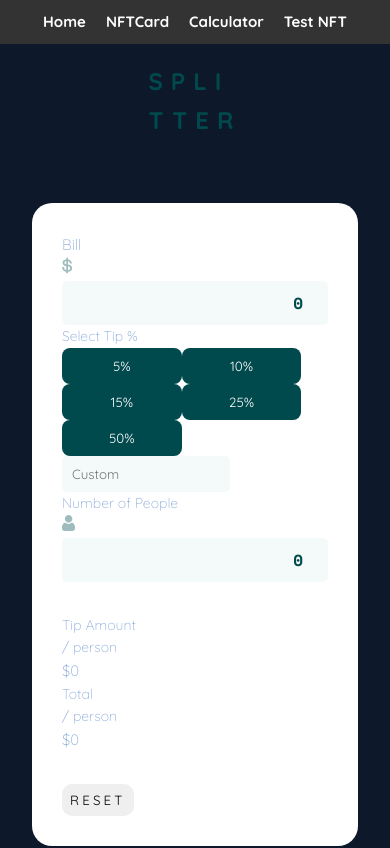
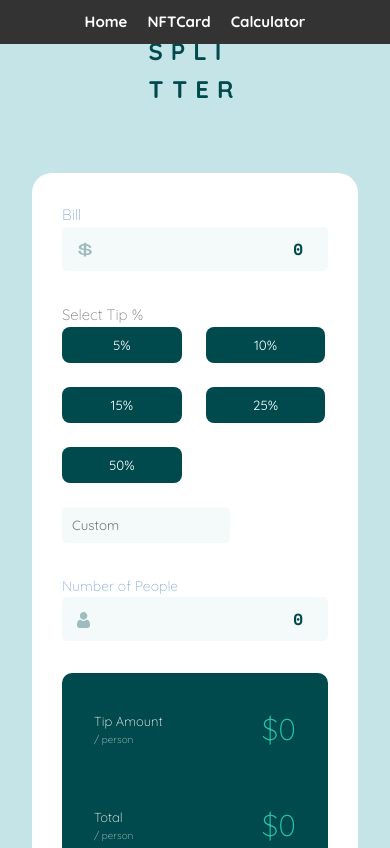
Before and after one commit to owdea/react-rework, a React (Vite) app: page /calculator in a window 390 px wide. Shown: the top 848 px of the page. Built offline with nearby package versions, Linux system fonts and the light colour scheme.

Commit message:
File management

```diff
--- a/src/App.tsx
+++ b/src/App.tsx
@@ -2,9 +2,8 @@ import './App.css'
 import Home from './pages/Home'
 import {BrowserRouter as Router, Route, Switch} from "react-router-dom"
 import Layout from './layouts/Layout'
-import Test from './pages/Test'
-import Calculator2 from './modules/calculator/Calculator2'
 import NFTCard from "./pages/NFTCardPage"
+import Calculator from './pages/Calculator'
 
 function App() {
   return (
@@ -18,10 +17,7 @@ function App() {
             <NFTCard/>
           </Route>
           <Route path="/calculator">
-            <Calculator2/>
-          </Route>
-          <Route path="/test">
-            <Test/>
+            <Calculator/>
           </Route>
         </Switch>
       </Layout>
--- a/src/layouts/components/Navbar.tsx
+++ b/src/layouts/components/Navbar.tsx
@@ -14,9 +14,6 @@ const Navbar = () => {
         <li className={styles.li}>
           <Link to="calculator" className={styles.link}>Calculator</Link>
         </li>
-        <li className={styles.li}>
-          <Link to="test" className={styles.link}>Test NFT</Link>
-        </li>
       </ul>
     </nav>
   );
--- a/src/modules/calculator/Calculator2.tsx
+++ /dev/null
@@ -1,112 +0,0 @@
-import PercentButton from "./components/PercentButton.tsx";
-import ResetButton from "./components/ResetButton.tsx";
-import CalculatorInput from "./components/CalculatorInput.tsx";
-import CustomPercentInput from "./components/CustomPercentInput.tsx";
-import useCalculatorLogic from "./hooks/useCalculatorLogic.tsx";
-import Dollar from "../../assets/Calculator/icon-dollar.svg";
-import People from "../../assets/Calculator/icon-person.svg";
-const Calculator2 = () => {
-  const {
-    bill,
-    onBillChangeHandler,
-    customInput,
-    customTipChangeHandler,
-    numberOfPeople,
-    onPeopleChangeHandler,
-    tipPerPerson,
-    totalPerPerson,
-    resetValues,
-    buttonsData,
-    disableResetButton,
-  } = useCalculatorLogic();
-
-  const buttons = buttonsData.map((button, index) => (
-    <PercentButton
-      key={index}
-      text={button.text}
-      onClick={button.handler}
-      disabled={false}
-    />
-  ));
-
-  return (
-    <body>
-        <h2>
-            spli<span>tter</span>
-        </h2>
-
-        <main>
-            <div id="main-left">
-                <div id="main-left-top">
-                    <label htmlFor="bill">Bill</label>
-                    <div id="bill">
-                        <img src={Dollar} alt="icon dollar" />
-                        <CalculatorInput
-                            name="bill"
-                            placeholder="0"
-                            value={bill}
-                            onChange={onBillChangeHandler}
-                        />
-                    </div>
-                </div>
-
-                <div id="main-left-middle">
-                    <p>Select Tip %</p>
-                    <div className="percentage-choice">
-                        {buttons}
-                        <CustomPercentInput
-                            value={customInput}
-                            onChange={customTipChangeHandler}
-                        />
-                    </div>
-                </div>
-                <div id="main-left-bottom">
-                    <div id="people-information">
-                        <p>Number of People</p>
-                        <p className="if-zero-number"></p>
-                    </div>
-                    <div id="number-people">
-                        <img src={People} alt="icon person" />
-                        <CalculatorInput
-                            placeholder="0"
-                            value={numberOfPeople}
-                            onChange={onPeopleChangeHandler}
-                        />
-                    </div>
-                </div>
-            </div>
-
-            <div id="main-right">
-                <div id="main-right-top">
-                    <div>
-                        <p className="tip-person">Tip Amount</p>
-                        <p className="person">/ person</p>
-                    </div>
-                    <div className="tip-total">
-                        <div className="dollar"></div>
-                        <span>$</span>
-                        <span id="result-tip">{tipPerPerson}</span>
-                    </div>
-                </div>
-                <div id="main-right-middle">
-                    <div>
-                        <p className="tip-person">Total</p>
-                        <p className="person">/ person</p>
-                    </div>
-                    <div className="tip-total">
-                        <div className="dollar"></div>
-                        <span>$</span>
-                        <span id="result-total">{totalPerPerson}</span>
-                    </div>
-                </div>
-                <ResetButton
-                    disabled={ disableResetButton() }
-                    onClick={ resetValues }
-                />
-            </div>
-        </main>
-    </body>
-  );
-};
-
-export default Calculator2;
--- a/src/pages/Calculator.tsx
+++ b/src/pages/Calculator.tsx
@@ -1,7 +1,7 @@
-import Calculator2 from "../modules/calculator/Calculator2";
+import CalculatorComponent from "../modules/calculator/CalculatorComponent";
 
 function Calculator() {
-    return <Calculator2/>
+    return <CalculatorComponent/>
 }
 
 export default Calculator;
--- a/src/pages/Test.tsx
+++ /dev/null
@@ -1,11 +0,0 @@
-import CalculatorComponent from "../modules/calculator/CalculatorComponent";
-
-const Test = () => {
-    return (
-        <div>
-            <CalculatorComponent/>
-        </div>
-    )
-}
-
-export default Test;
--- a/src/styles/Calculator-backup.css
+++ /dev/null
@@ -1,254 +0,0 @@
-@import url('https://fonts.googleapis.com/css2?family=Space+Mono:wght@700&display=swap');
-
-:root{
-    --veryDarkCyan : hsl(183, 100%, 15%);
-    --darkGrayishCyan : hsl(186, 14%, 43%);
-    --grayishCyan : hsl(184, 14%, 56%);
-    --lightGrayishCyan : hsl(185, 41%, 84%);
-    --veryLIghtGrayishCyan : hsl(189, 41%, 97%);
-    --StrongCyan : hsl(172, 67%, 45%);
-    --White : hsl(0, 0%, 100%);
-    --fontSize : 24px;
-}
-
-*{
-    padding: 0;
-    margin: 0;
-    box-sizing: border-box;
-    font-family:'Space Mono', sans-serif;
-}
-
-body{
-    min-height: 100vh;
-    width: 100%;
-    font-size: 15px;
-    display : flex;
-    flex-direction: column;
-    justify-content: center;
-    align-items: center;
-    background-color: var(--lightGrayishCyan);
-    gap: 4rem;
-}
-
-h2{
-    text-transform: uppercase;
-    letter-spacing: 0.5rem;
-    color: var(--veryDarkCyan);
-    font-size: var(--fontSize);
-}
-
-h2 span{
-    display: block;
-}
-
-main{
-    background-color: var(--White);
-    border-radius: 20px;
-    max-width: 1000px;
-    padding: 30px;
-    display: grid;
-    grid-template-columns: 1fr 1fr;
-    gap: 2rem;
-}
-
-main #main-left p,
-label{
-    color: gray;
-    font-size: 15px;
-}
-
-main #main-left,
-main #main-right{
-    display: flex;
-    flex-direction: column;
-}
-
-main #main-left{
-    gap: 2rem;
-}
-
-
-main #main-left input{
-    margin-top: 0.3rem;
-    text-align: end;
-    border: transparent;
-    background: var(--veryLIghtGrayishCyan);
-    padding: 0.5rem 0.4rem;
-    cursor: pointer;
-}
-
-@media all and (min-width: 401px){
-    main #main-left input:focus{
-        outline: none;
-    }
-}
-
-main #main-left input:focus{
-    border: 1px solid var(--StrongCyan);
-}
-
-input::-webkit-outer-spin-button,
-input::-webkit-inner-spin-button{
-    -webkit-appearance:none;
-    margin: 3px;
-}
-
-input[type=number] {
-    -moz-appearance:textfield; /* Firefox */
-}
-
-#bill,
-#number-people
-{
-    display: flex;
-    position: relative;
-}
-#bill input,
-#number-people input{
-    flex :1;
-    color:  var(--veryDarkCyan);
-}
-
-#bill img,
-#number-people img{
-    width: 15px;
-    aspect-ratio: 1/1;
-    position: absolute;
-    top: 15px;
-    left: 1rem;
-}
-
-main #main-left-middle .percentage-choice{
-    display: grid;
-    grid-template-columns: 1fr 1fr 1fr;
-    grid-template-rows: 1fr 1fr;
-    gap: 10px;
-
-    width: 100%;
-}
-
-main #main-left-middle p{
-    margin-bottom: 0.5rem;
-}
-
-.button{
-    background-color: var(--veryDarkCyan);
-    color: var(--White);
-    border: none;
-    padding: 10px;
-    width: 100%;
-    border-radius: 8px;
-    cursor: pointer;
-}
-
-
-.button:hover{
-    background-color: var(--StrongCyan);
-    color: var(--veryDarkCyan);
-}
-
-.button.active{
-    background-color: var(--StrongCyan);
-    color: var(--veryDarkCyan);
-}
-
-
-main #main-left-middle input{
-    width: 100%;
-    padding: 10px;
-    border-radius: 8px;
-    text-align: center;
-}
-
-main #main-left #main-left-bottom p{
-    font-size: 13px;
-}
-
-main #main-left #main-left-bottom #people-information{
-    display: flex;
-    justify-content: space-between;
-    align-items: center;
-}
-
-main #main-right{
-    gap: 3rem;
-    padding: 2rem;
-    background-color: var(--veryDarkCyan);
-    border-radius: 10px;
-}
-
-main #main-right-top,
-main #main-right-middle{
-    display: flex;
-    align-items: center;
-    justify-content: space-between;
-}
-
-.tip-person{
-    font-size: 13px;
-    color: var(--White);
-}
-.person{
-    color: var(--White);
-    font-size: 10px;
-    opacity: 0.7;
-}
-
-.tip-total{
-    display: flex;
-    align-items: center;
-    position: relative;
-    font-size : 30px;
-    color:  var(--StrongCyan);
-}
-
-#main-right #button-reset{
-    cursor: pointer;
-    letter-spacing: 0.2rem;
-    text-transform: uppercase;
-    padding: 0.5rem;
-    border: none;
-    border-radius: 10px;
-    margin-top: 2rem;
-}
-
-
-.has-reset-activated{
-    background-color: var(--StrongCyan);
-    color: var(--veryDarkCyan);
-}
-
-
-@media all and (max-width:800px){
-    main{
-        display: flex;
-        flex-direction: column;
-    }
-}
-
-
-@media all and (max-width:400px){
-    #main-left,
-    #main-right{
-        width: 100%;
-    }
-
-    main #main-left-middle .percentage-choice{
-        display: flex;
-        flex-wrap: wrap;
-        gap: 1.5rem;
-    }
-
-    main #main-left-middle input,
-    .button{
-        width: 45%;
-        padding: 10px;
-    }
-}
-
-@media all and (max-width:300px){
-    main #main-left-middle input,
-    .button{
-        width: 100%;
-    }
-}
```
